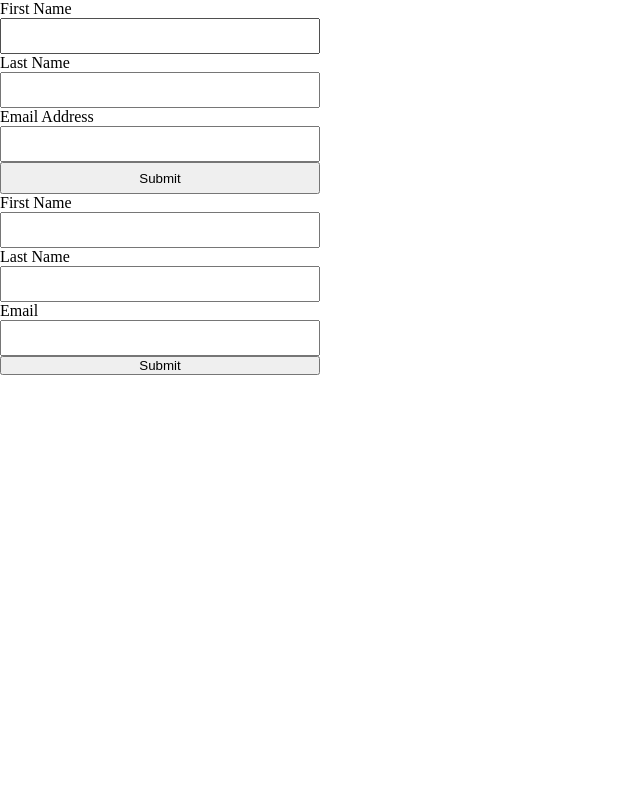
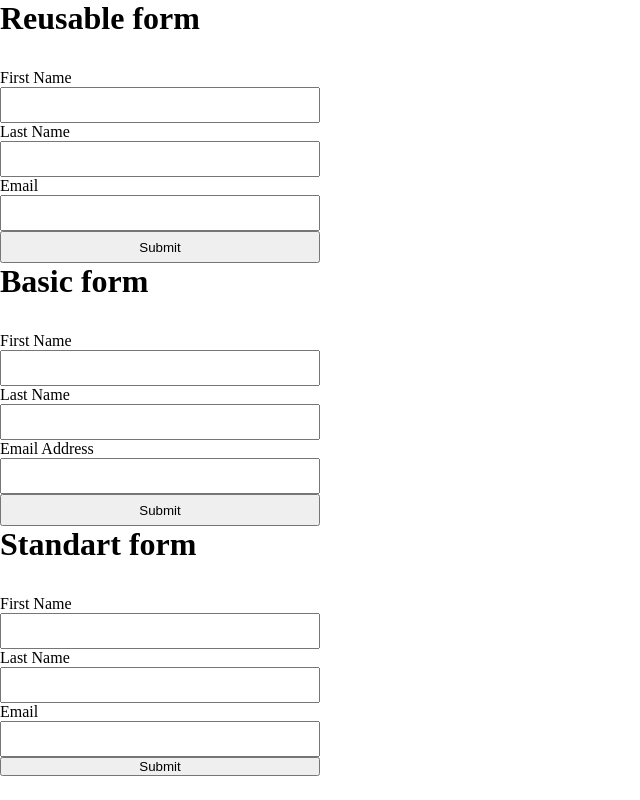
Before and after one commit to Danylo-tk/sample-projects, a React (Vite) app in the folder formik-test/: page / in a window 1280 px wide. Shown: the whole page, without its empty margins (0-640 px from the left). Built offline with nearby package versions, Linux system fonts and the light colour scheme.

Commit message:
Reusable form
Added reusable text input with proper types

```diff
--- a/formik-test/src/App.tsx
+++ b/formik-test/src/App.tsx
@@ -1,10 +1,15 @@
 import BasicForm from "./components/BasicForm";
+import ReusableForm from "./components/ReusableForm";
 import StandartForm from "./components/StandartForm";
 
 function App() {
   return (
     <>
+      <h1>Reusable form</h1>
+      <ReusableForm />
+      <h1>Basic form</h1>
       <BasicForm />
+      <h1>Standart form</h1>
       <StandartForm />
     </>
   );
--- a/formik-test/src/components/BasicForm.module.css
+++ b/formik-test/src/components/BasicForm.module.css
@@ -1,4 +1,5 @@
 .container {
+  margin-top: 2rem;
   width: 20rem;
   display: flex;
   flex-direction: column;
--- /dev/null
+++ b/formik-test/src/components/ReusableForm/components/TextInput.tsx
@@ -0,0 +1,23 @@
+import { FieldHookConfig, useField } from "formik";
+import styles from "../../BasicForm.module.css";
+
+interface TextInputProps {
+  label: string;
+}
+
+const TextInput = ({
+  label,
+  ...props
+}: TextInputProps & FieldHookConfig<string>) => {
+  const [field, meta] = useField(props);
+
+  return (
+    <>
+      <label htmlFor={props.id || props.name}>{label}</label>
+      <input className={styles.textInput} {...field} />
+      {meta.touched && meta.error && <div>{meta.error}</div>}
+    </>
+  );
+};
+
+export default TextInput;
--- /dev/null
+++ b/formik-test/src/components/ReusableForm/index.tsx
@@ -0,0 +1,48 @@
+import { Form, Formik, FormikProps } from "formik";
+import TextInput from "./components/TextInput";
+import styles from "../BasicForm.module.css";
+import * as Yup from "yup";
+
+interface ReusableFormValues {
+  firstName: string;
+  lastName: string;
+  email: string;
+}
+
+const ReusableFormSchema = Yup.object({
+  firstName: Yup.string()
+    .max(15, "Must be 15 characters or less")
+    .required("Required"),
+  lastName: Yup.string()
+    .max(20, "Must be 20 characters or less")
+    .required("Required"),
+  email: Yup.string().email("Invalid email adress").required("Required"),
+});
+
+const ReusableForm = () => {
+  const initialValues: ReusableFormValues = {
+    firstName: "",
+    lastName: "",
+    email: "",
+  };
+  return (
+    <Formik
+      initialValues={initialValues}
+      validationSchema={ReusableFormSchema}
+      onSubmit={(values) => {
+        alert(JSON.stringify(values, null, 2));
+      }}
+    >
+      <Form className={styles.container}>
+        <TextInput name="firstName" type="text" label="First Name" />
+        <TextInput name="lastName" type="text" label="Last Name" />
+        <TextInput name="email" type="email" label="Email" />
+        <button className={styles.submitButton} type="submit">
+          Submit
+        </button>
+      </Form>
+    </Formik>
+  );
+};
+
+export default ReusableForm;
```
